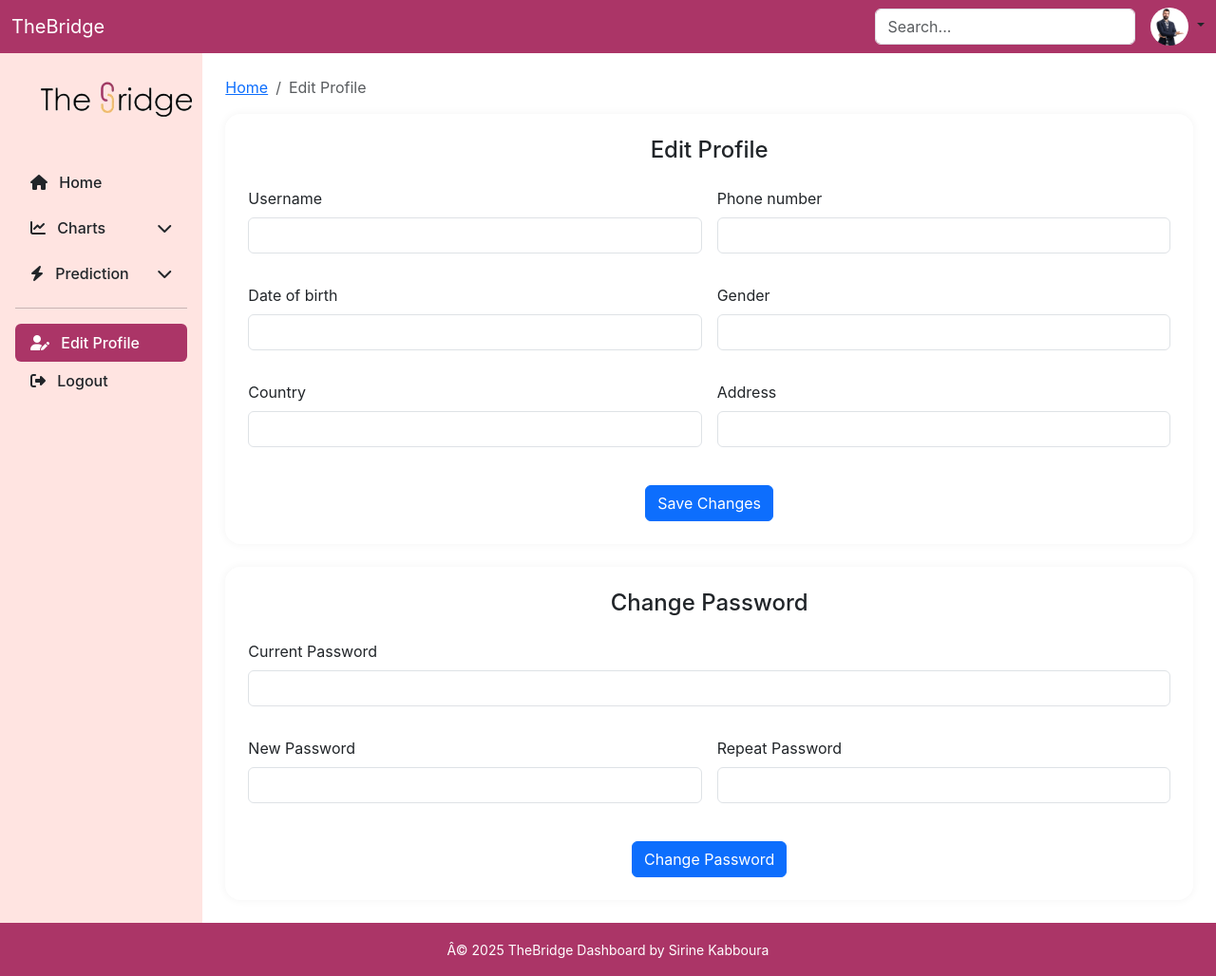
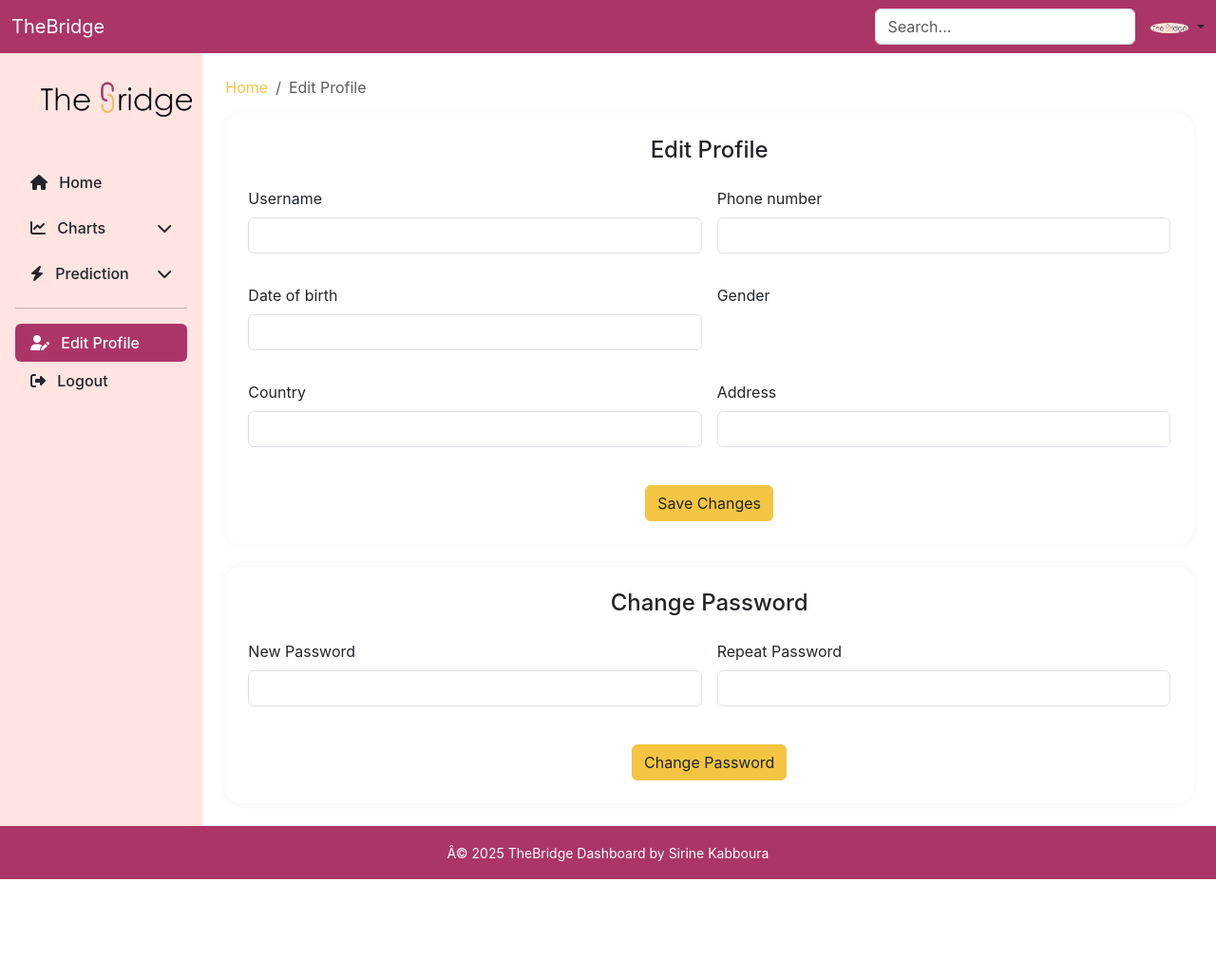
Before and after one commit to omarJ10/freelance1, a Symfony app: template templates/edit_profile/index.html.twig in a window 1280 px wide. Shown: the whole page at 95% size. After the commit the page ends 926 px from the top, so only its background shows below. Run offline with Twig, Linux system fonts and the light colour scheme; the template is opened without the code that fills it, so the values that code supplies are empty; form fields are guessed from the names that the template uses; some libraries are stand-ins or nearby versions.

Commit message:
css buttons + home css added successfully

```diff
--- a/templates/admin/index.html.twig
+++ b/templates/admin/index.html.twig
@@ -154,7 +154,7 @@
                 <h4 class="mb-0">Training Centers Overview</h4>
                 <nav aria-label="breadcrumb">
                     <ol class="breadcrumb bg-white p-2">
-                        <li class="breadcrumb-item"><a href="#">Home</a></li>
+                        <li class="breadcrumb-item" ><a href="#" style="text-decoration: none;color: #f4c542;">Home</a></li>
                         <li class="breadcrumb-item active" aria-current="page" style="color: #ab3567;">Overview</li>
                     </ol>
                 </nav>
--- a/templates/edit_profile/index.html.twig
+++ b/templates/edit_profile/index.html.twig
@@ -74,7 +74,7 @@
             </form>
             <div class="dropdown">
                 <a class="nav-link dropdown-toggle" href="#" role="button" data-bs-toggle="dropdown">
-                    <img src="{{ asset('assets/vendors/images/photo1.jpg') }}" alt="Profile" width="40" class="rounded-circle">
+                    <img src="{{ asset('assets/vendors/images/1.png') }}" alt="Profile" width="40" class="rounded-circle">
                 </a>
                 <ul class="dropdown-menu dropdown-menu-end">
                     <li><a class="dropdown-item" href="{{ path('edit_profile') }}">Edit Profile</a></li>
@@ -133,7 +133,9 @@
 
             <nav aria-label="breadcrumb">
                 <ol class="breadcrumb">
-                    <li class="breadcrumb-item"><a href="{{ path('app_admin') }}">Home</a></li>
+                    <li class="breadcrumb-item">
+                        <a href="{{ path('app_admin') }}" style="text-decoration: none;color: #f4c542;">Home</a>
+                    </li>
                     <li class="breadcrumb-item active" aria-current="page">Edit Profile</li>
                 </ol>
             </nav>
@@ -147,12 +149,22 @@
                         <div class="col-md-6">{{ form_row(form.username) }}</div>
                         <div class="col-md-6">{{ form_row(form.phoneNumber) }}</div>
                         <div class="col-md-6">{{ form_row(form.dateOfBirth) }}</div>
-                        <div class="col-md-6">{{ form_row(form.gender) }}</div>
+                        <div class="col-md-6">
+                            <label class="form-label">Gender</label>
+                            {% for choice in form.gender %}
+                                <div class="form-check">
+                                    {{ form_widget(choice, {'attr': {'class': 'form-check-input'}}) }}
+                                    {{ form_label(choice, null, {'label_attr': {'class': 'form-check-label'}}) }}
+                                </div>
+                            {% endfor %}
+                        </div>
                         <div class="col-md-6">{{ form_row(form.country) }}</div>
                         <div class="col-md-6">{{ form_row(form.address) }}</div>
                     </div>
                     <div class="text-center mt-4">
-                        <button type="submit" class="btn btn-primary">Save Changes</button>
+                        <button type="submit" class="btn" style="background-color: #f4c542; border-color: #f4c542; color: #212529;">
+                            Save Changes
+                        </button>
                     </div>
                     {{ form_end(form) }}
                 </form>
@@ -164,12 +176,14 @@
                 <form method="POST" action="{{ path('edit_profile') }}">
                     {{ form_start(passwordForm) }}
                     <div class="row g-3">
-                        <div class="col-md-12">{{ form_row(passwordForm.oldPassword, {'label': 'Current Password'}) }}</div>
                         <div class="col-md-6">{{ form_row(passwordForm.plainPassword.first, {'label': 'New Password'}) }}</div>
                         <div class="col-md-6">{{ form_row(passwordForm.plainPassword.second, {'label': 'Repeat Password'}) }}</div>
                     </div>
+
                     <div class="text-center mt-4">
-                        <button type="submit" class="btn btn-primary">Change Password</button>
+                        <button type="submit" class="btn" style="background-color: #f4c542; border-color: #f4c542; color: #212529;">
+                            Change Password
+                        </button>
                     </div>
                     {{ form_end(passwordForm) }}
                 </form>
```
Also changed, not shown: src/Form/ChangePasswordFormType.php (+1 -10 lines), templates/prediction_instagram/index.html.twig (+5 -3 lines), templates/prediction_linked_in/index.html.twig (+10 -3 lines), templates/registration/register.html.twig (+7 -4 lines), package-lock.json.
